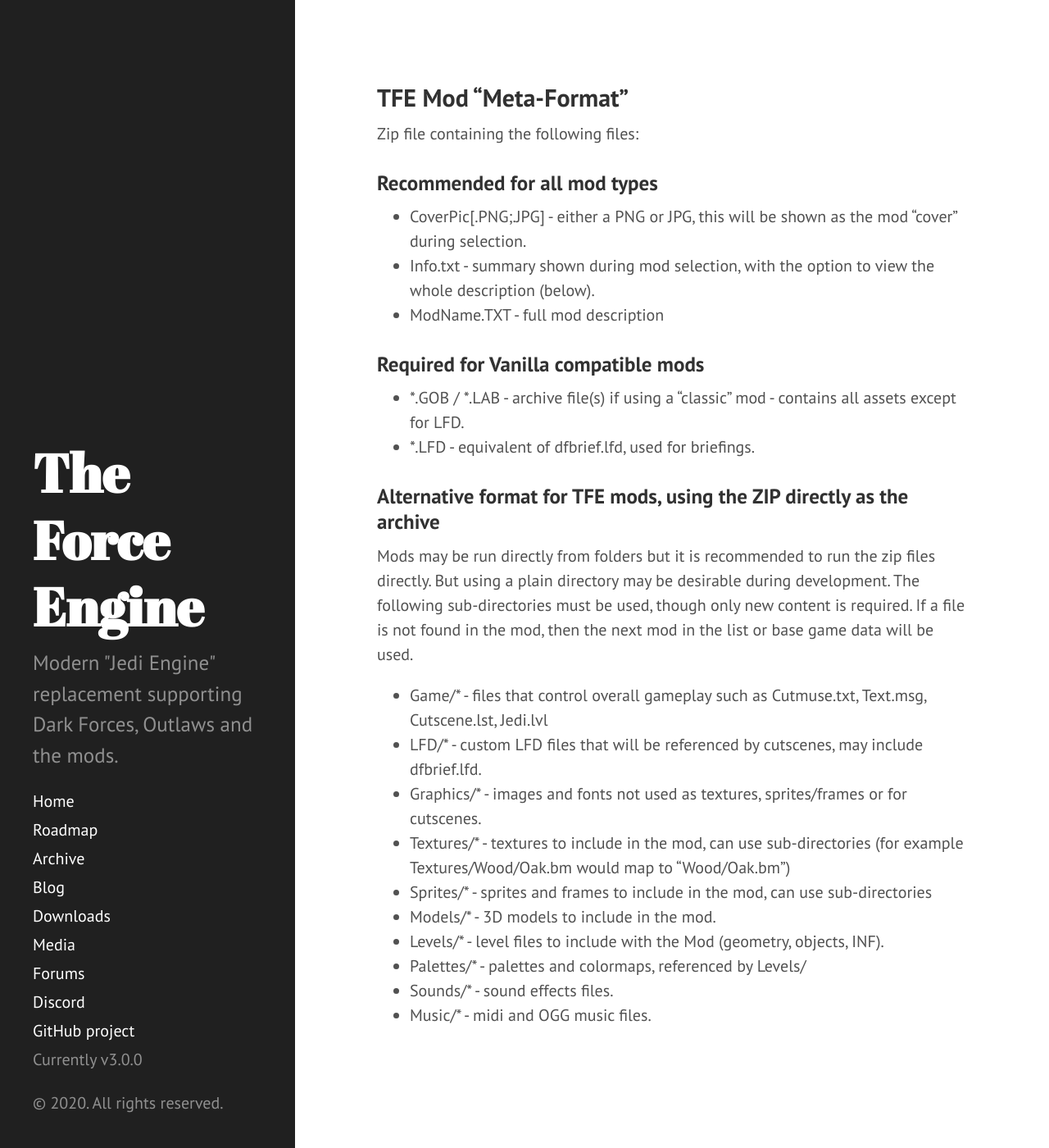
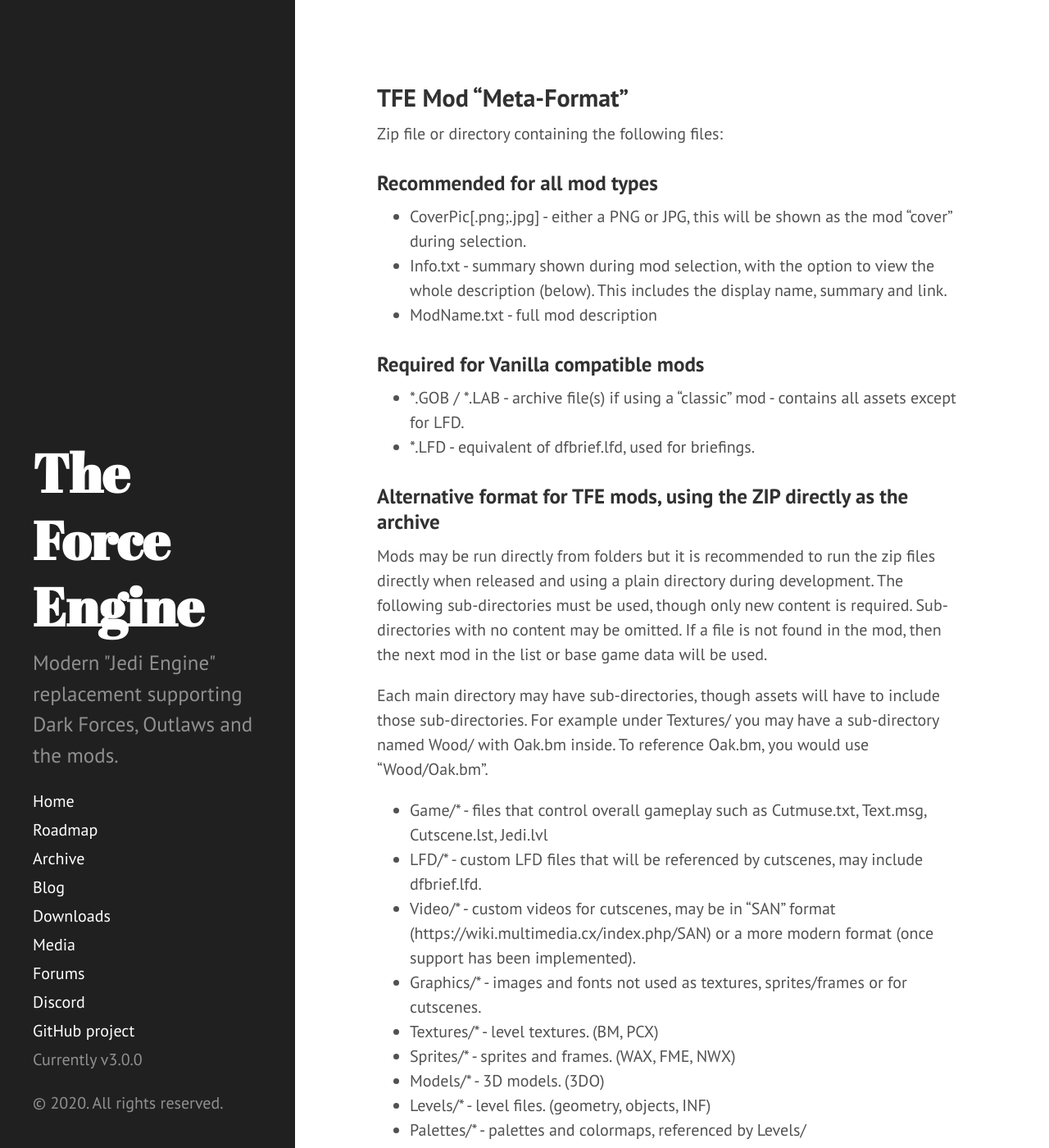
Before and after one commit to TheForceEngine/TheForceEngine.github.io, a Jekyll site: the page built from documentation/TFE_ModFormat.md, in a window 1280 px wide and 1400 px high. Shown: the whole window at 82% size. Built offline with Jekyll 4.4.1, drawn with Linux system fonts in a browser that asks for light colours; some of the changed text lies outside the part shown.

Commit message:
Update TFE_ModFormat.md

```diff
--- a/documentation/TFE_ModFormat.md
+++ b/documentation/TFE_ModFormat.md
@@ -5,26 +5,30 @@
 ---
 
 ## TFE Mod "Meta-Format"
-Zip file containing the following files:
+Zip file or directory containing the following files:
 
 ### Recommended for all mod types
- * CoverPic[.PNG;.JPG] - either a PNG or JPG, this will be shown as the mod "cover" during selection.
- * Info.txt - summary shown during mod selection, with the option to view the whole description (below).
- * ModName.TXT - full mod description
+ * CoverPic[.png;.jpg] - either a PNG or JPG, this will be shown as the mod "cover" during selection.
+ * Info.txt - summary shown during mod selection, with the option to view the whole description (below). This includes the display name, summary and link.
+ * ModName.txt - full mod description
 
 ### Required for Vanilla compatible mods
  * *.GOB / *.LAB - archive file(s) if using a "classic" mod - contains all assets except for LFD.
  * *.LFD - equivalent of dfbrief.lfd, used for briefings.
 
 ### Alternative format for TFE mods, using the ZIP directly as the archive
-Mods may be run directly from folders but it is recommended to run the zip files directly. But using a plain directory may be desirable during development. The following sub-directories must be used, though only new content is required. If a file is not found in the mod, then the next mod in the list or base game data will be used.
+Mods may be run directly from folders but it is recommended to run the zip files directly when released and using a plain directory during development. The following sub-directories must be used, though only new content is required. Sub-directories with no content may be omitted. If a file is not found in the mod, then the next mod in the list or base game data will be used.
+
+Each main directory may have sub-directories, though assets will have to include those sub-directories. For example under Textures/ you may have a sub-directory named Wood/ with Oak.bm inside. To reference Oak.bm, you would use "Wood/Oak.bm".
+
  * Game/* - files that control overall gameplay such as Cutmuse.txt, Text.msg, Cutscene.lst, Jedi.lvl
  * LFD/* - custom LFD files that will be referenced by cutscenes, may include dfbrief.lfd.
+ * Video/* - custom videos for cutscenes, may be in "SAN" format (https://wiki.multimedia.cx/index.php/SAN) or a more modern format (once support has been implemented).
  * Graphics/* - images and fonts not used as textures, sprites/frames or for cutscenes.
- * Textures/* - textures to include in the mod, can use sub-directories (for example Textures/Wood/Oak.bm would map to "Wood/Oak.bm")
- * Sprites/* - sprites and frames to include in the mod, can use sub-directories
- * Models/* - 3D models to include in the mod.
- * Levels/* - level files to include with the Mod (geometry, objects, INF).
+ * Textures/* - level textures. (BM, PCX)
+ * Sprites/* - sprites and frames. (WAX, FME, NWX)
+ * Models/* - 3D models. (3DO)
+ * Levels/* - level files. (geometry, objects, INF)
  * Palettes/* - palettes and colormaps, referenced by Levels/
- * Sounds/* - sound effects files.
+ * Sounds/* - sound effects files (VOC, WAV).
  * Music/* - midi and OGG music files.
```
